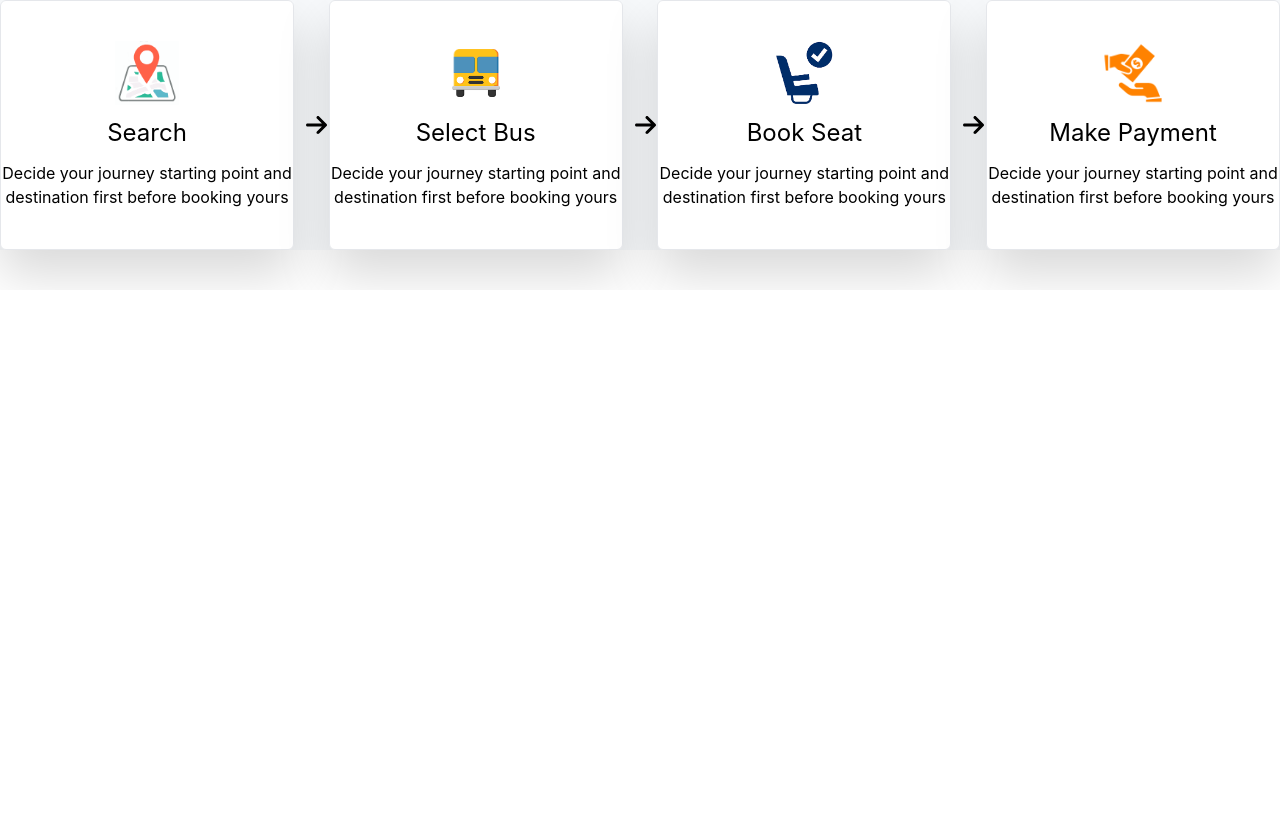
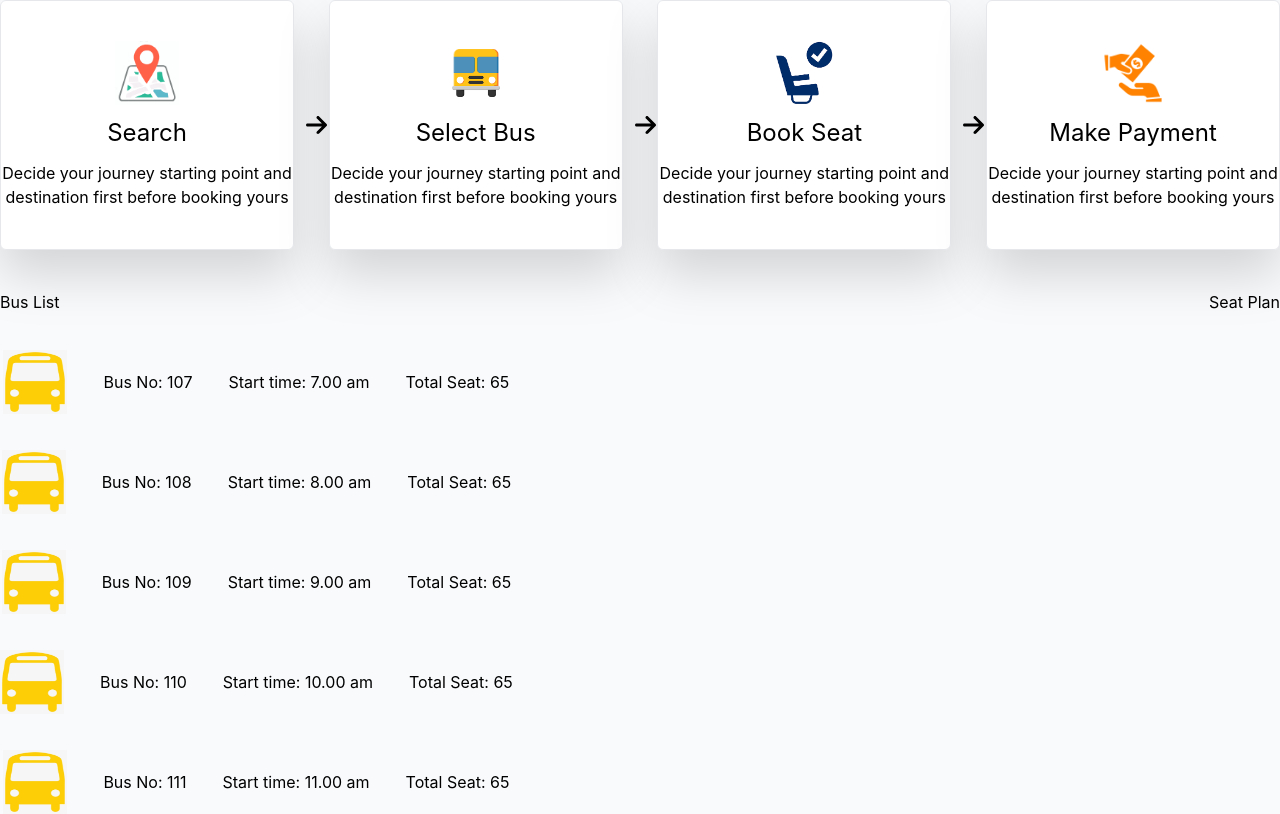
Before and after one commit to 19khaled88/busTicketing, a React (Create React App) app: page / in a window 1280 px wide. Shown: the part 560-1374 px from the top of the page. Before the commit the page ends 850 px from the top, so only its background shows below. Built offline with nearby package versions, Linux system fonts and the light colour scheme.

Commit message:
find selected bus id

```diff
--- a/src/App.js
+++ b/src/App.js
@@ -10,6 +10,7 @@ import TicketingSteps from './components/TicketingSteps/TicketingSteps'
 import { BusList } from './components/BusList/BusList'
 import Footer from './components/Footer/Footer'
 import Position from './components/Position/Position'
+import BusSeatBook from './components/ButSeatBook/BusSeatBook'
 
 function App() {
   return (
@@ -23,6 +24,7 @@ function App() {
       {/* <BusList></BusList> */}
       {/* <Footer></Footer> */}
       {/* <Position></Position> */}
+      <BusSeatBook></BusSeatBook>
     </div>
   )
 }
--- a/src/components/ButSeatBook/BusSeatBook.js
+++ b/src/components/ButSeatBook/BusSeatBook.js
@@ -0,0 +1,71 @@
+import React from 'react'
+
+const BusSeatBook = () => {
+  const busHandler = (e) => {
+    // console.log(e.currentTarget.id)
+    alert(e.currentTarget.id)
+  }
+  return (
+    <div className="absolute... flex flex-row justify-between container mx-auto">
+      <div className="flex flex-col gap-y-9">
+        <h4>Bus List</h4>
+        <div>
+          <div className="flex flex-row justify-center items-center gap-x-9">
+            <button id="bus-1" onClick={busHandler}>
+              <img className="w-16 h-16" src="/images/busIcon2.png" alt="" />
+            </button>
+            <p>Bus No: 107</p>
+            <p>Start time: 7.00 am</p>
+            <p>Total Seat: 65</p>
+          </div>
+        </div>
+        <div>
+          <div className="flex flex-row justify-center items-center gap-x-9">
+            <button id="bus-2" onClick={busHandler}>
+              {' '}
+              <img className="w-16 h-16" src="/images/busIcon2.png" alt="" />
+            </button>
+            <p>Bus No: 108</p>
+            <p>Start time: 8.00 am</p>
+            <p>Total Seat: 65</p>
+          </div>
+        </div>
+        <div>
+          <div className="flex flex-row justify-center items-center gap-x-9">
+            <button id="bus-3" onClick={busHandler}>
+              {' '}
+              <img className="w-16 h-16" src="/images/busIcon2.png" alt="" />
+            </button>
+            <p>Bus No: 109</p>
+            <p>Start time: 9.00 am</p>
+            <p>Total Seat: 65</p>
+          </div>
+        </div>
+        <div>
+          <div className="flex flex-row justify-center items-center gap-x-9">
+            <button id="bus-4" onClick={busHandler}>
+              <img className="w-16 h-16" src="/images/busIcon2.png" alt="" />
+            </button>
+            <p>Bus No: 110</p>
+            <p>Start time: 10.00 am</p>
+            <p>Total Seat: 65</p>
+          </div>
+        </div>
+        <div>
+          <div className="flex flex-row justify-center items-center gap-x-9">
+            <button id="bus-5" onClick={busHandler}>
+              {' '}
+              <img className="w-16 h-16" src="/images/busIcon2.png" alt="" />
+            </button>
+            <p>Bus No: 111</p>
+            <p>Start time: 11.00 am</p>
+            <p>Total Seat: 65</p>
+          </div>
+        </div>
+      </div>
+      <div>Seat Plan</div>
+    </div>
+  )
+}
+
+export default BusSeatBook
```
